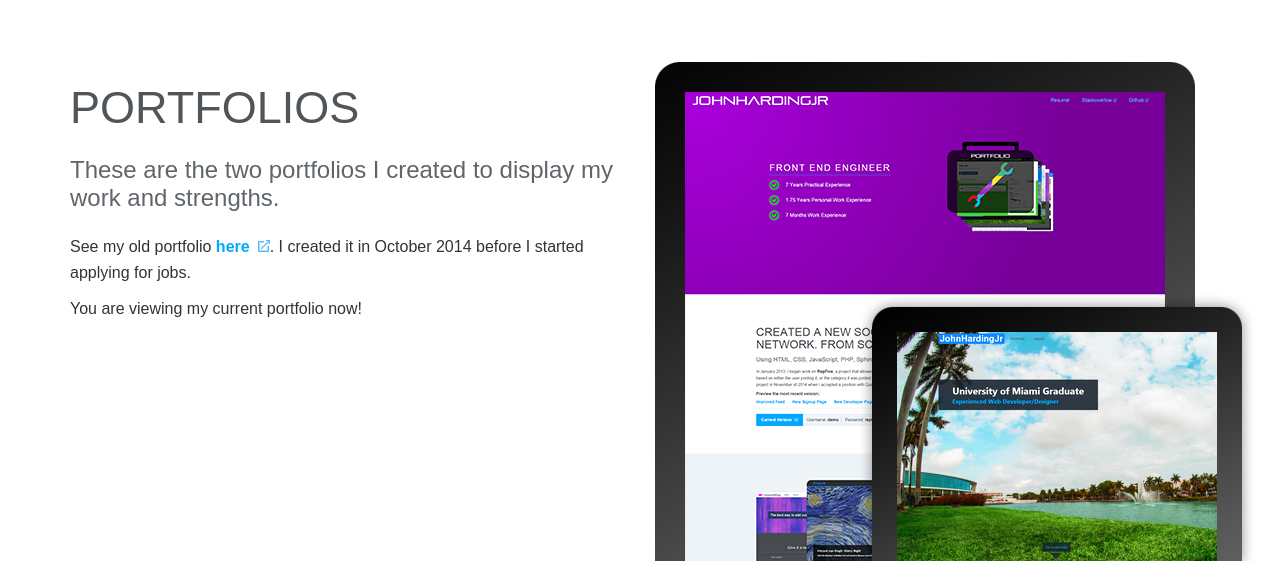
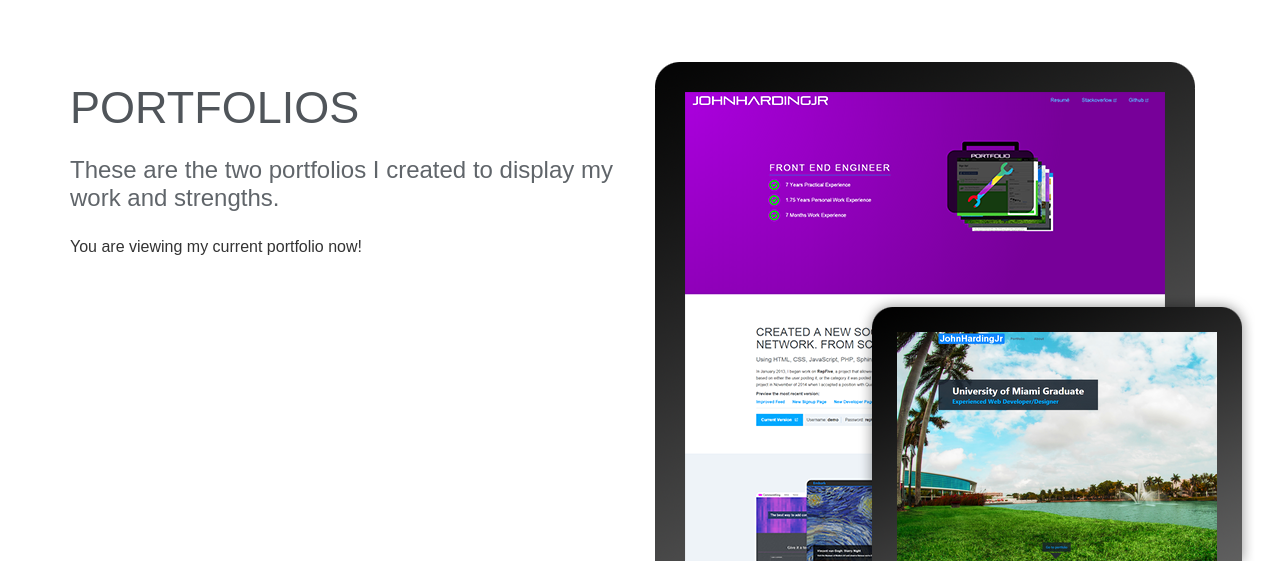
Before and after one commit to john-harding/portfolio, a PHP site: page / in a window 1280 px wide. Shown: the part 2059-2620 px from the top of the page. Run offline with PHP 8.4, Linux system fonts and the light colour scheme; some libraries are stand-ins or nearby versions.

Commit message:
remove old portfolio

```diff
--- a/index.php
+++ b/index.php
@@ -123,10 +123,10 @@
 			<div class="col-md-6">
 			<h1>Portfolios</h1>
 			<h2>These are the two portfolios I created to display my work and strengths.</h2>
-			<p>
+			<!-- <p>
 				See my old portfolio <a href="http://www.servehappy.com/" target="_blank">here<span class="link-external-blue"></span></a>.  I created it in October 2014 before I started
 				applying for jobs.
-			</p>
+			</p> -->
 			<p>
 				You are viewing my current portfolio now!
 			</p>
@@ -201,12 +201,12 @@
 					<img src="images/highlight-screenshots/portfolio_micro.png" alt="Umiami Micro'Canes">
 				</a>
 			</div>
-			<div class="col-xs-12 col-sm-6 col-lg-4">
+		<!-- 	<div class="col-xs-12 col-sm-6 col-lg-4">
 				<a class="outer-portfolio-image" href="http://www.servehappy.com" target="_blank">
 					<span>Old Portfolio<span class="link-external-blue"></span></span>
 					<img src="images/highlight-screenshots/portfolio.png" alt="Old Portfolio Preview">
 				</a>
-			</div>
+			</div> -->
 		</div>
 	</div>
 </section>
```
